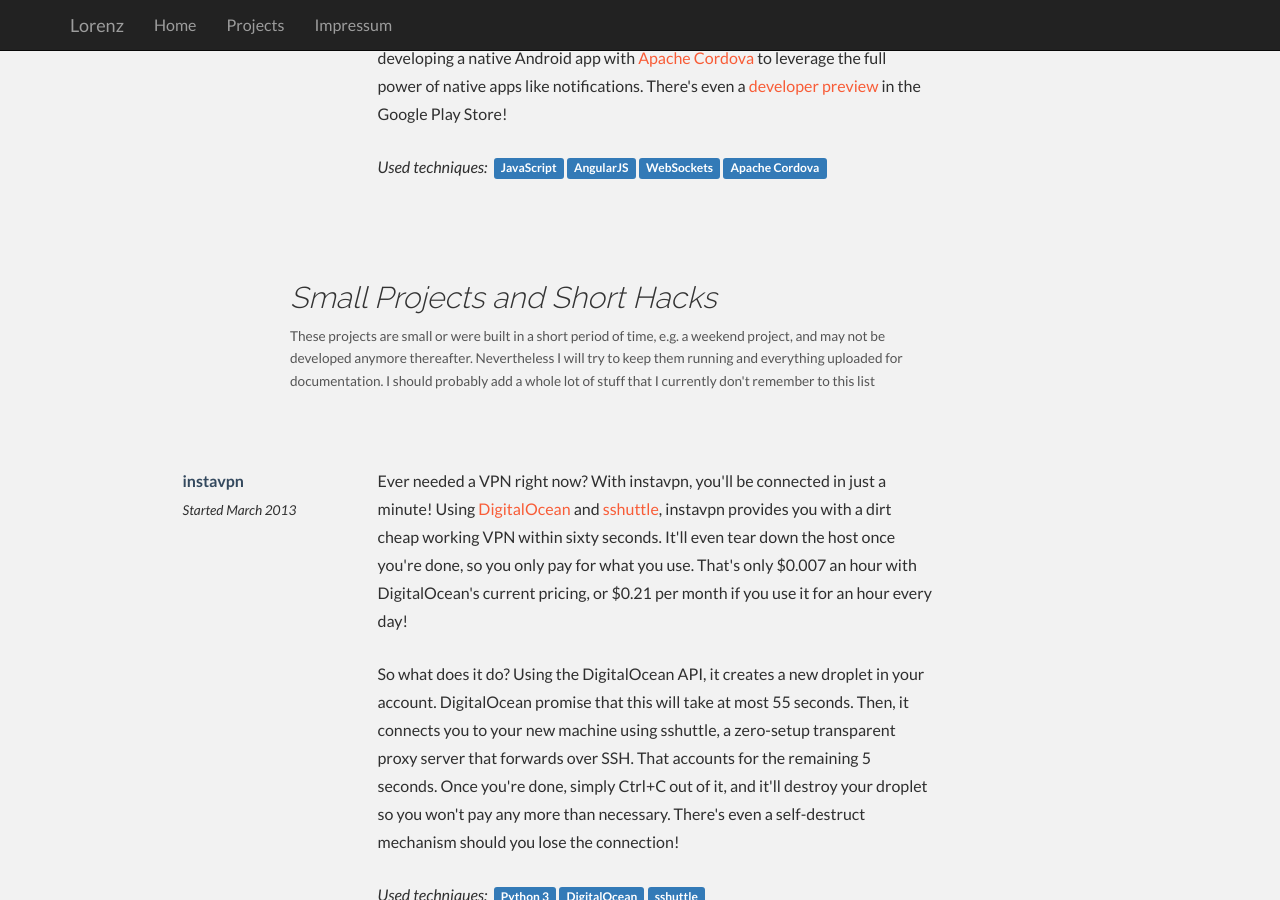
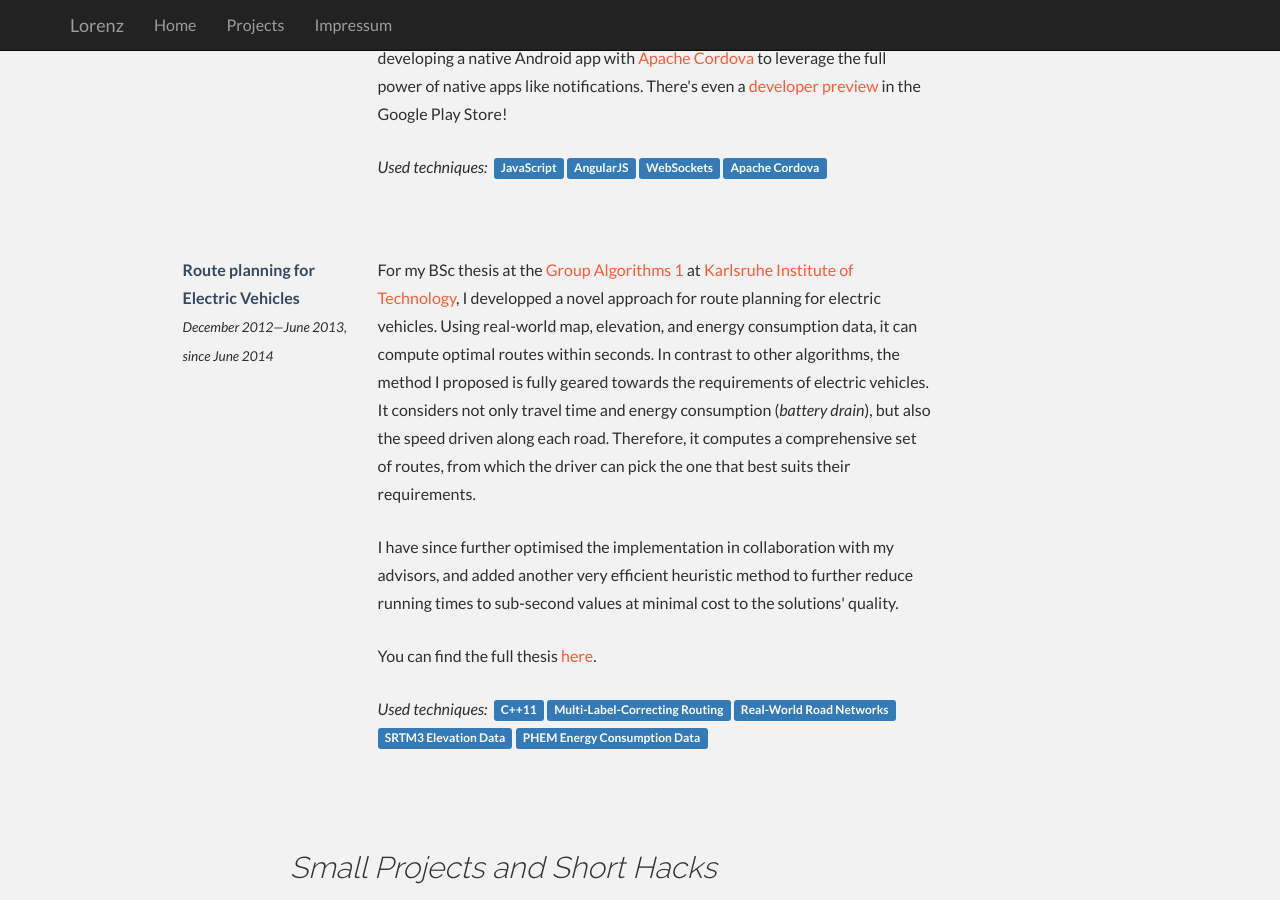
Before and after one commit to lorenzhs/lorenzhs.github.io, a Jekyll site: the page built from projects.html, in a window 1280 px wide and 900 px high, scrolled down 1469 px. Built offline with Jekyll 4.4.1, drawn with Linux system fonts in a browser that asks for light colours; nearby versions of some CDN libraries.

Commit message:
Add BSc thesis to projects

```diff
--- a/projects.html
+++ b/projects.html
@@ -83,6 +83,39 @@
         </div>
     </div>
 </div>
+<a id="ev-routing"></a>
+<div class="container desc">
+    <div class="row">
+        <div class="col-lg-2 col-lg-offset-1">
+            <p>
+            <a href="http://i11www.iti.uni-karlsruhe.de/_media/teaching/theses/files/ba-huebschle-13.pdf">
+                <t>Route planning for Electric Vehicles</t>
+            </a>
+            <br />
+            <small><em>December 2012—June 2013, since June 2014</em></small>
+            </p>
+        </div>
+        <div class="col-lg-6">
+            <p>
+            For my BSc thesis at the <a href="http://i11www.iti.uni-karlsruhe.de/">Group Algorithms 1</a> at <a href="http://www.kit.edu/">Karlsruhe Institute of Technology</a>, I developped a novel approach for route planning for electric vehicles. Using real-world map, elevation, and energy consumption data, it can compute optimal routes within seconds. In contrast to other algorithms, the method I proposed is fully geared towards the requirements of electric vehicles. It considers not only travel time and energy consumption (<i>battery drain</i>), but also the speed driven along each road. Therefore, it computes a comprehensive set of routes, from which the driver can pick the one that best suits their requirements.
+            </p>
+            <p>
+            I have since further optimised the implementation in collaboration with my advisors, and added another very efficient heuristic method to further reduce running times to sub-second values at minimal cost to the solutions' quality.
+            </p>
+            <p>
+            You can find the full thesis <a href="http://i11www.iti.uni-karlsruhe.de/_media/teaching/theses/files/ba-huebschle-13.pdf">here</a>.
+            </p>
+            <p>
+            <em>Used techniques:&nbsp;</em>
+            <span class="label label-primary">C++11</span>
+            <span class="label label-primary">Multi-Label-Correcting Routing</span>
+            <span class="label label-primary">Real-World Road Networks</span>
+            <span class="label label-primary">SRTM3 Elevation Data</span>
+            <span class="label label-primary">PHEM Energy Consumption Data</span>
+            </p>
+        </div>
+    </div>
+</div>
 <div class="container desc">
     <div class="col-lg-7 col-lg-offset-2">
         <p>
```
